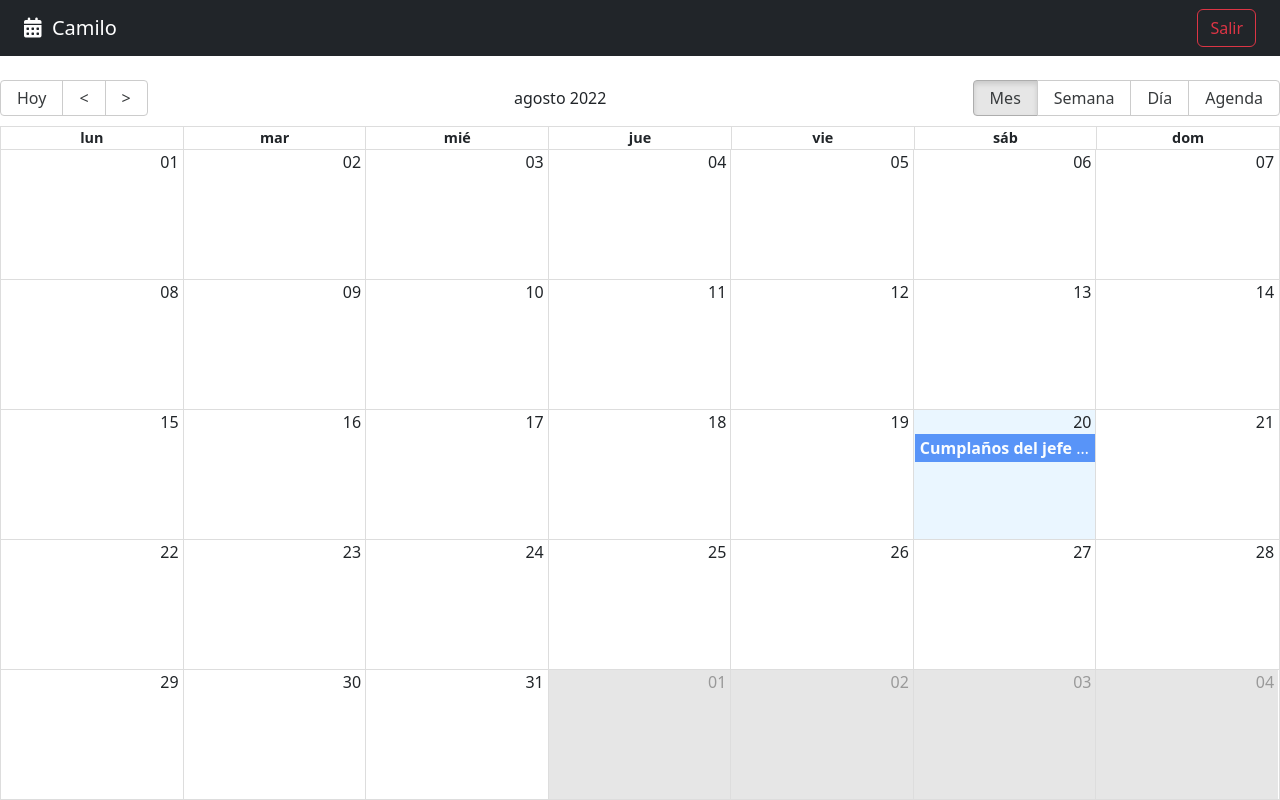
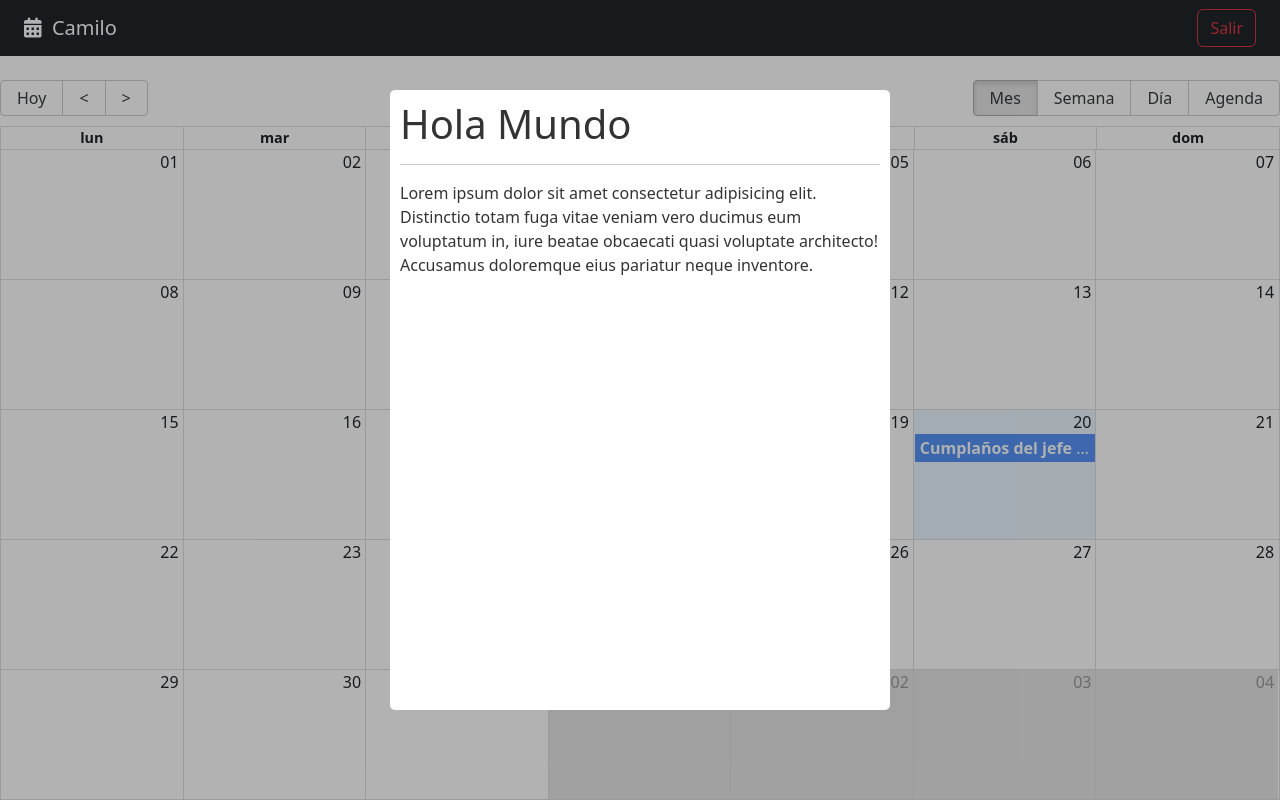
Before and after one commit to CamiloCortesM/calendarApp, a React (Vite) app: page / in a window 1280 px wide. Built offline with nearby package versions, Linux system fonts and the light colour scheme; some icons are missing.

Commit message:
modal styles

```diff
--- a/src/styles.css
+++ b/src/styles.css
@@ -0,0 +1,40 @@
+/* Modal */
+.ReactModalPortal > div{
+    opacity: 0;
+}
+
+.ReactModalPortal .ReactModal__Overlay {
+    align-items: center;
+    display: flex;
+    justify-content: center;
+    transition: opacity .2s ease-in-out;
+    z-index: 999;
+}
+
+.modal-fondo {
+    background-color: rgba(0, 0, 0, 0.3);
+    bottom: 0;
+    left: 0;
+    right: 0;
+    top: 0;
+    position: fixed;
+}
+
+.ReactModalPortal .ReactModal__Overlay--after-open {
+    opacity: 1;
+}
+
+.ReactModalPortal .ReactModal__Overlay--before-close {
+    opacity: 0;
+}
+
+.modal {
+    background: white;
+    border-radius: 5px;
+    color: rgb(51, 51, 51);
+    display: inline;
+    max-height: 620px;
+    max-width: 500px;
+    outline: none;
+    padding: 10px;
+}
```
